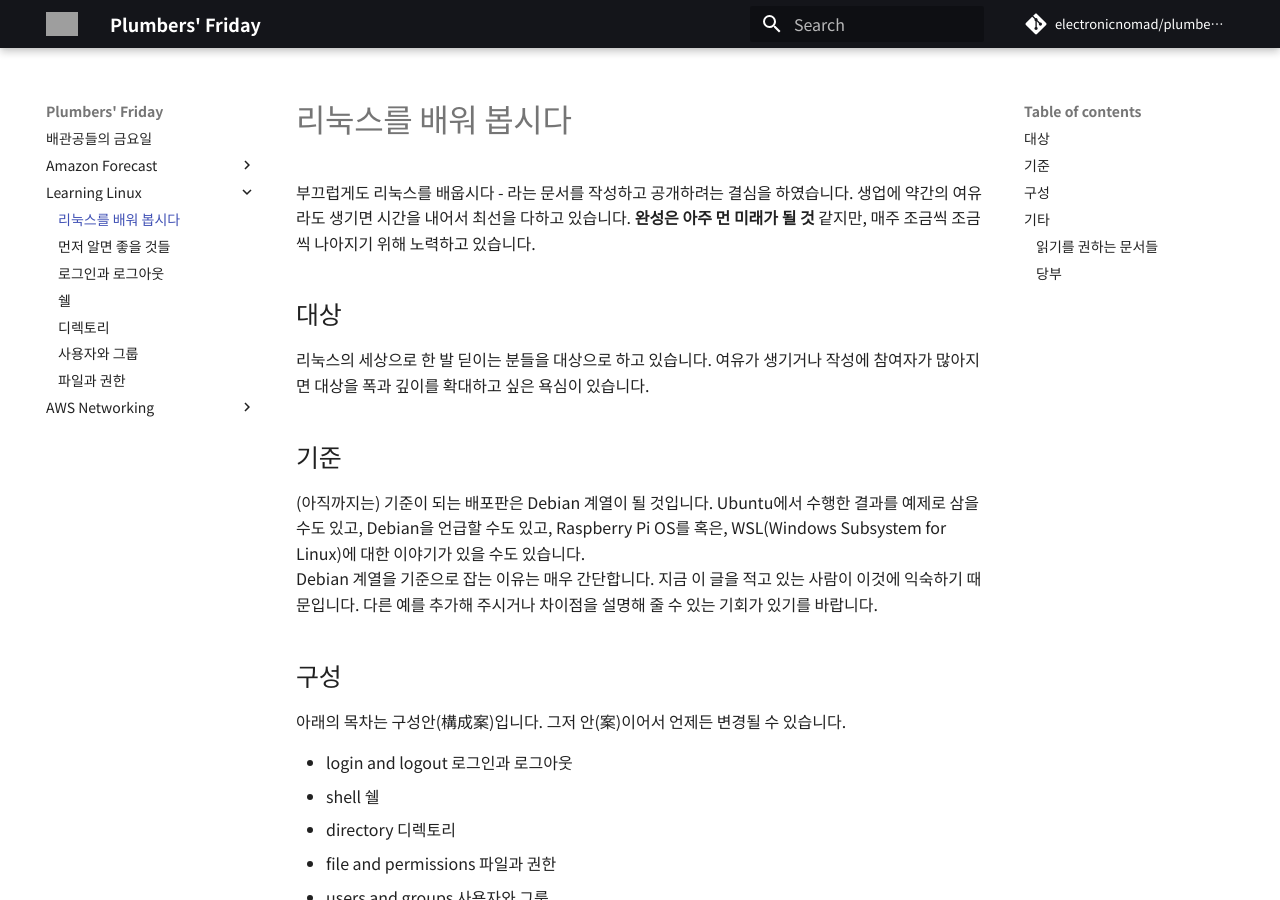
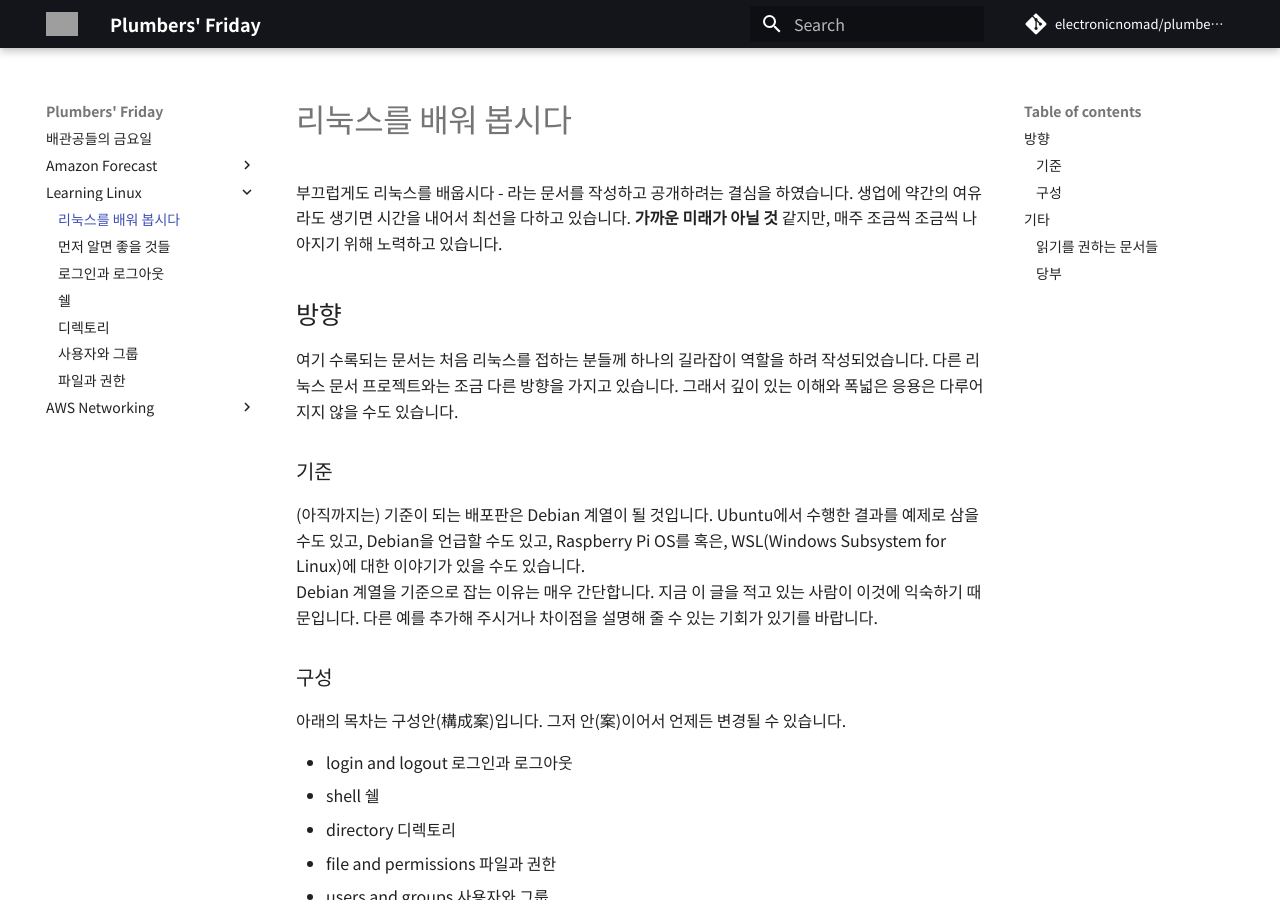
Before and after one commit to electronicnomad/plumbers-friday, an MkDocs documentation site: the page built from docs/linux/index.md, in a window 1280 px wide and 900 px high. Built offline with MkDocs 1.6.1 and Material for MkDocs 9.7.7, drawn with Linux system fonts in a browser that asks for light colours; some web fonts are replaced; comment, search, counter and statistics services are not loaded; grey boxes are pictures that could not be loaded.

Commit message:
Update index.md

```diff
--- a/docs/linux/index.md
+++ b/docs/linux/index.md
@@ -2,15 +2,16 @@
 
 부끄럽게도 리눅스를 배웁시다 - 라는 문서를 작성하고
 공개하려는 결심을 하였습니다. 생업에 약간의 여유라도 생기면
-시간을 내어서 최선을 다하고 있습니다. **완성은 아주 먼 미래가 될 것** 같지만,
+시간을 내어서 최선을 다하고 있습니다. **가까운 미래가 아닐 것** 같지만,
 매주 조금씩 조금씩 나아지기 위해 노력하고 있습니다.
 
-## 대상
+## 방향
 
-리눅스의 세상으로 한 발 딛이는 분들을 대상으로 하고 있습니다.
-여유가 생기거나 작성에 참여자가 많아지면 대상을 폭과 깊이를 확대하고 싶은 욕심이 있습니다.
+여기 수록되는 문서는 처음 리눅스를 접하는 분들께 하나의 길라잡이 역할을 하려 작성되었습니다.
+다른 리눅스 문서 프로젝트와는 조금 다른 방향을 가지고 있습니다.
+그래서 깊이 있는 이해와 폭넓은 응용은 다루어지지 않을 수도 있습니다.
 
-## 기준
+### 기준
 
 (아직까지는) 기준이 되는 배포판은 Debian 계열이 될 것입니다.
 Ubuntu에서 수행한 결과를 예제로 삼을 수도 있고,
@@ -20,7 +21,7 @@ Debian 계열을 기준으로 잡는 이유는 매우 간단합니다. 지금
 사람이 이것에 익숙하기 때문입니다. 다른 예를 추가해 주시거나 차이점을 설명해 줄 수 있는
 기회가 있기를 바랍니다.
 
-## 구성
+### 구성
 
 아래의 목차는 구성안(構成案)입니다. 그저 안(案)이어서 언제든 변경될 수 있습니다.
 
```
